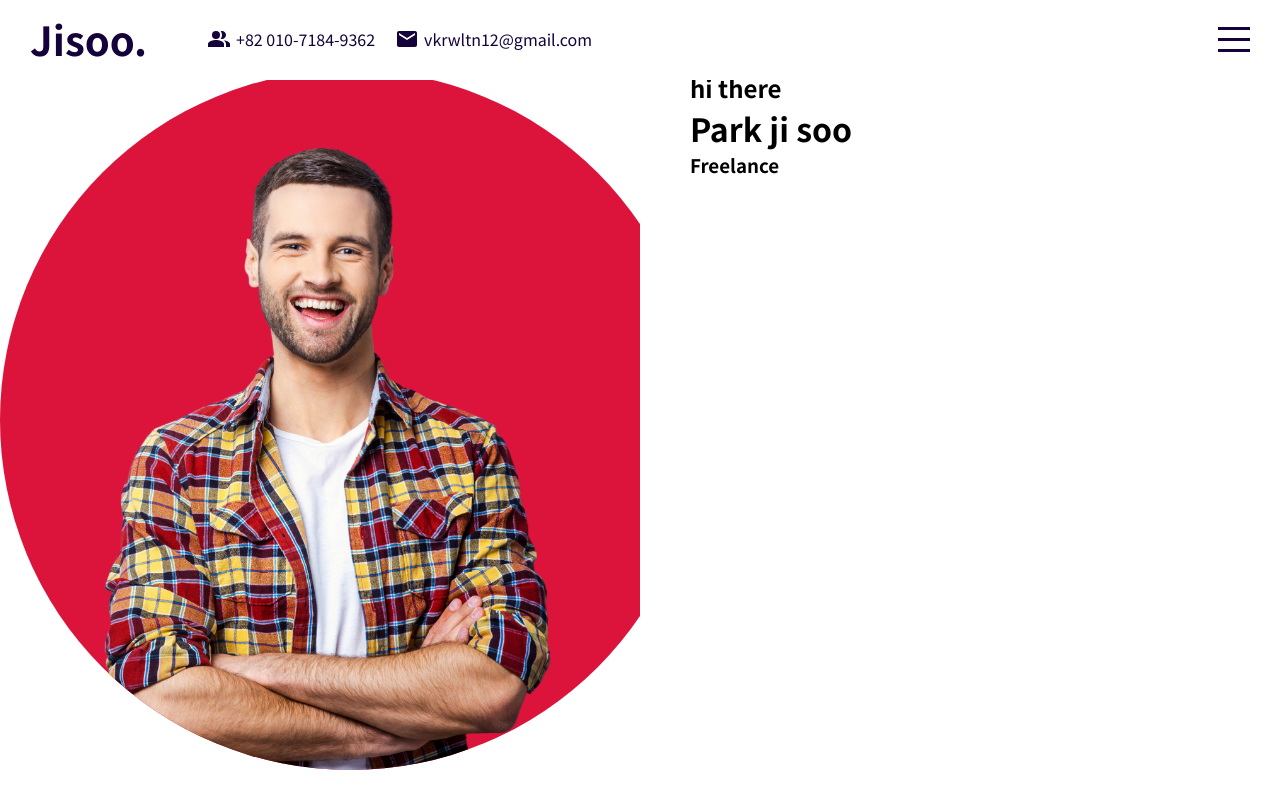
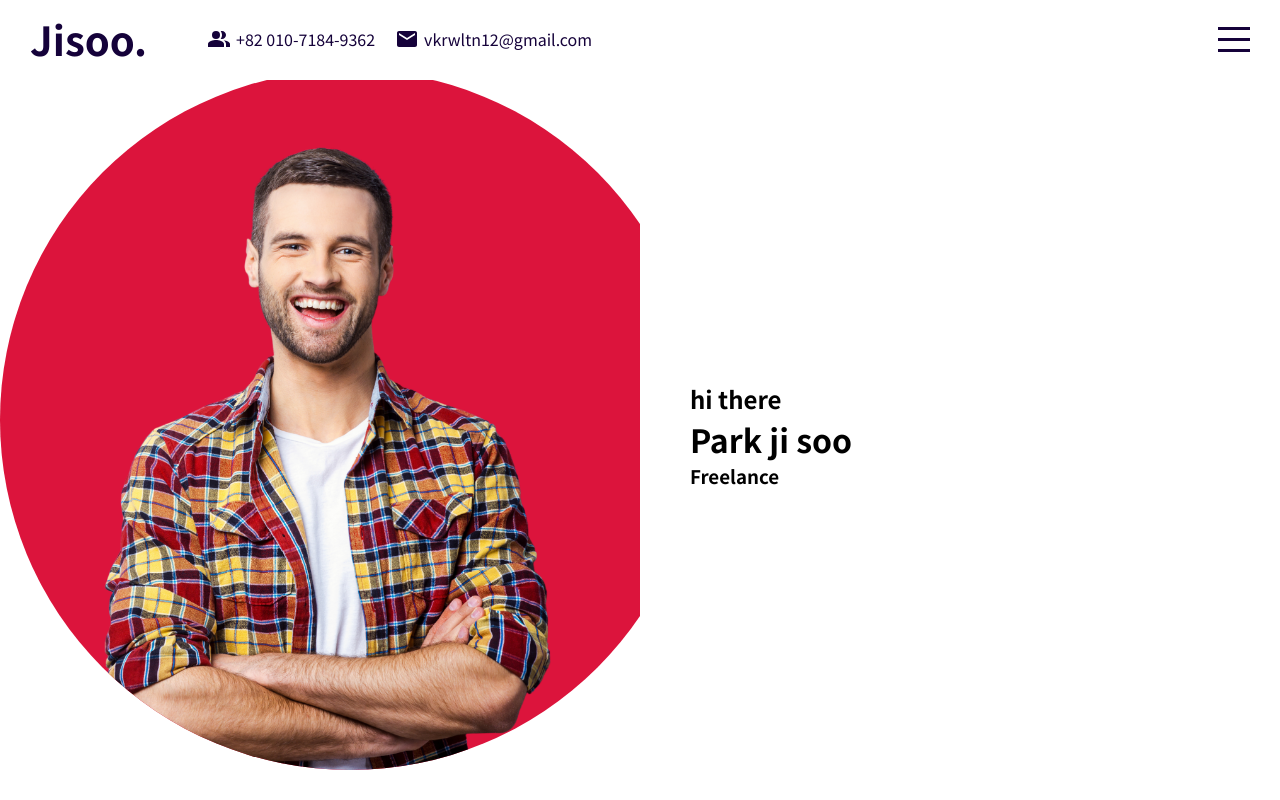
Before and after one commit to knowbaesu/new-portfoilo, a React (Create React App) app: page / in a window 1280 px wide. Built offline with nearby package versions, Linux system fonts and the light colour scheme.

Commit message:
justify content

```diff
--- a/src/components/intro/intro.scss
+++ b/src/components/intro/intro.scss
@@ -30,6 +30,13 @@
                 widows: 100%;
                 height: 100%;
                 padding-left: 50px;
+                display: flex;
+                flex-direction: column;
+                justify-content: center;
+
+                h1{}
+                h2{}
+                h3{}
             }
 
     }
```
